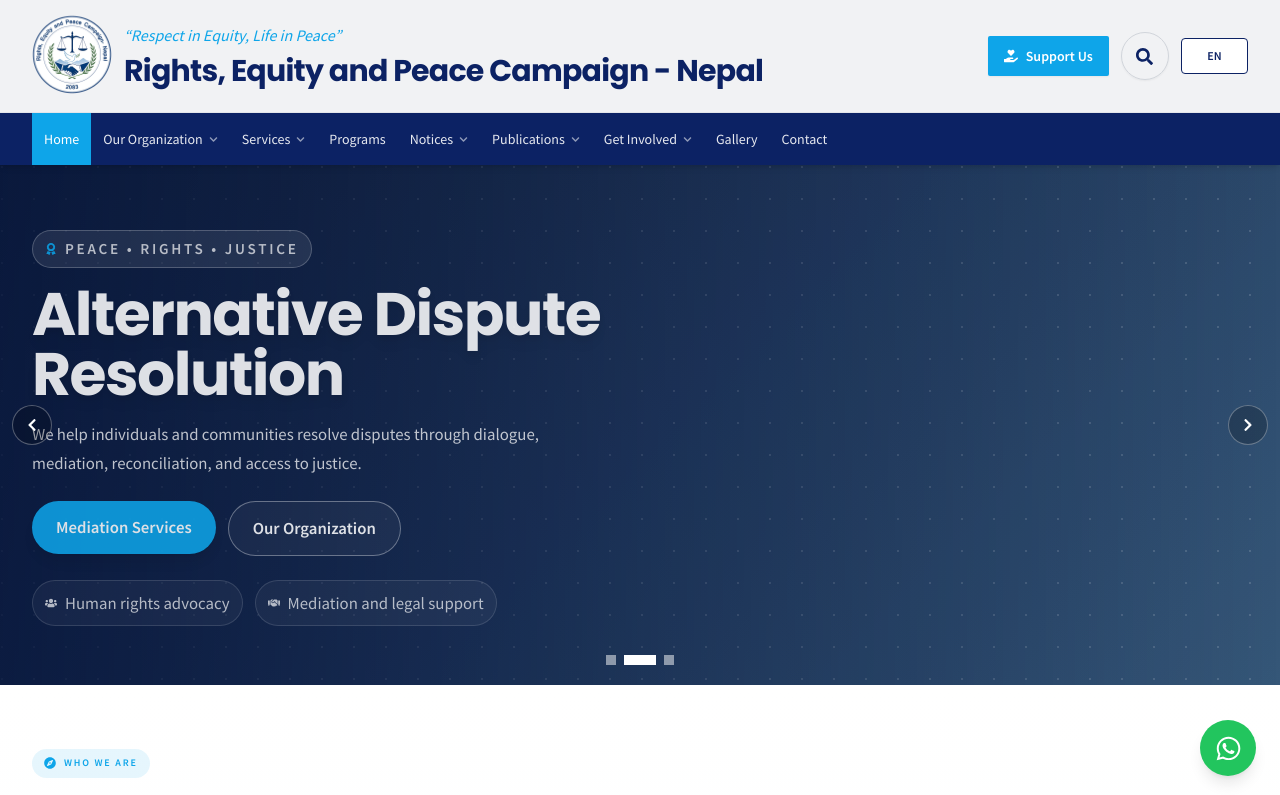
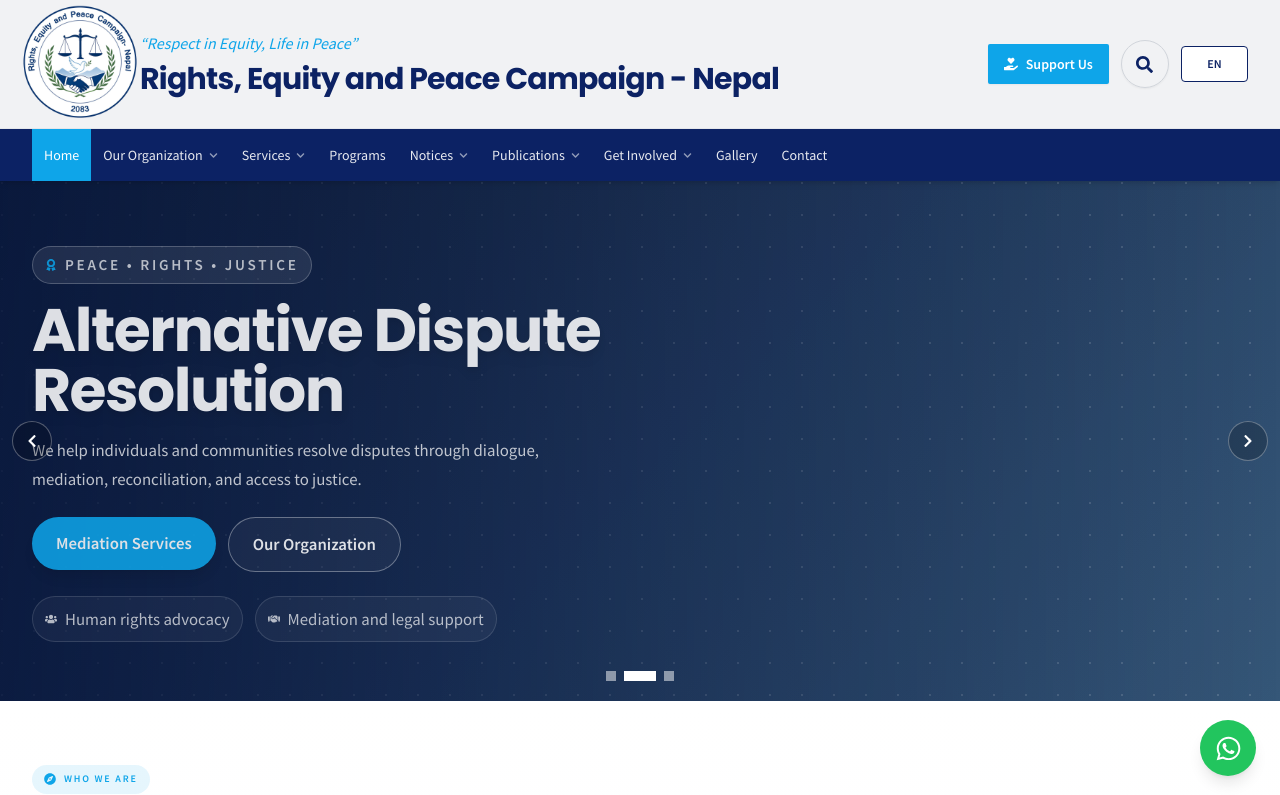
Before and after one commit to AbaeNeupane/REPC-Nepal, a React (Vite) app: page / in a window 1280 px wide. Shown: the top 795 px of the page. Built offline with nearby package versions, Linux system fonts and the light colour scheme.

Commit message:
logo increased

```diff
--- a/src/components/Header.jsx
+++ b/src/components/Header.jsx
@@ -131,12 +131,12 @@
         <Link to="/" className="flex items-center gap-2 sm:gap-3 min-w-0">
 
           {/* UPDATED: Dynamic Emblem based on language and Increase Logo Size*/}
-          <div className="w-16 h-16 sm:w-20 sm:h-20 md:w-20 md:h-20 lg:w-20 lg:h-20 shrink-0 flex items-center justify-center">
+          <div className="w-20 h-20 sm:w-20 sm:h-20 md:w-24 md:h-24 lg:w-26 lg:h-26 shrink-0 flex items-center justify-center">
             <img
               key={lang} // CRITICAL: Forces React to reset the image element when language changes
               src={lang === 'np' ? '/logoNp.png' : '/logoEn.png'}
               alt="REPC-Nepal Logo"
-              className="w-full h-full object-contain scale-[1.24]"
+              className="w-full h-full object-contain scale-[1.4] md:scale-[1.5] lg:scale-[1.5]"
               onError={(e) => {
                 // Fallback emblem if image not found
                 e.target.style.display = 'none';
```
